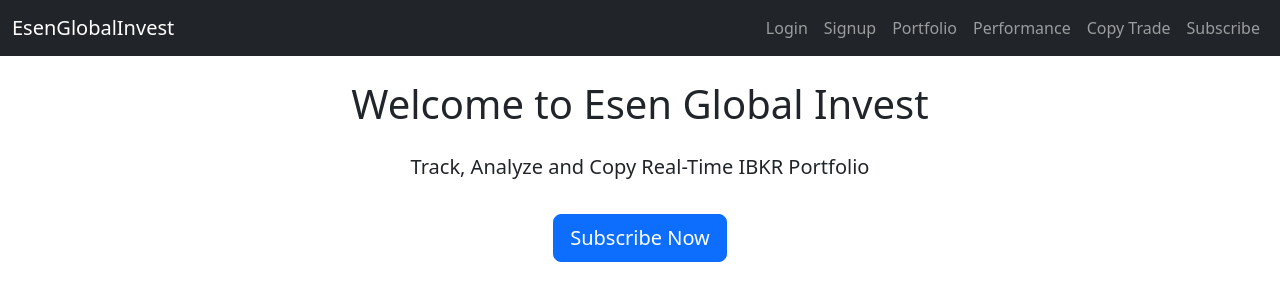
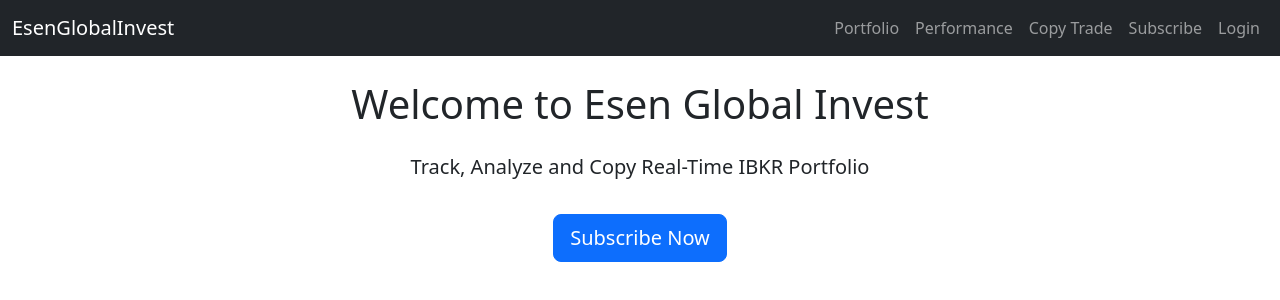
Before and after one commit to mustafaesen111/web2, a Flask app: page / in a window 1280 px wide. Shown: the top 300 px of the page. Run offline with Flask 3, Linux system fonts and the light colour scheme.

Commit message:
Update layout.html

```diff
--- a/templates/layout.html
+++ b/templates/layout.html
@@ -1,54 +1,54 @@
 <!DOCTYPE html>
 <html lang="en">
 <head>
-    <meta charset="UTF-8">
-    <meta name="viewport" content="width=device-width, initial-scale=1.0">
+    <meta charset="UTF-8" />
+    <meta name="viewport" content="width=device-width, initial-scale=1" />
     <title>{% block title %}Esen Global Invest{% endblock %}</title>
-    <link href="https://cdn.jsdelivr.net/npm/bootstrap@5.3.0/dist/css/bootstrap.min.css" rel="stylesheet">
-    <link rel="stylesheet" href="{{ url_for('static', filename='css/style.css') }}">
+    <link href="https://cdn.jsdelivr.net/npm/bootstrap@5.3.0/dist/css/bootstrap.min.css" rel="stylesheet" />
+    <link rel="stylesheet" href="{{ url_for('static', filename='css/style.css') }}" />
 </head>
 <body>
     <nav class="navbar navbar-expand-lg navbar-dark bg-dark">
         <div class="container-fluid">
-            <a class="navbar-brand" href="/">EsenGlobalInvest</a>
-            <button class="navbar-toggler" type="button" data-bs-toggle="collapse" data-bs-target="#navbarNav">
+            <a class="navbar-brand" href="{{ url_for('home') }}">EsenGlobalInvest</a>
+            <button
+                class="navbar-toggler"
+                type="button"
+                data-bs-toggle="collapse"
+                data-bs-target="#navbarNav"
+                aria-controls="navbarNav"
+                aria-expanded="false"
+                aria-label="Toggle navigation"
+            >
                 <span class="navbar-toggler-icon"></span>
             </button>
             <div class="collapse navbar-collapse" id="navbarNav">
                 <ul class="navbar-nav ms-auto">
+                    <li class="nav-item"><a class="nav-link" href="{{ url_for('portfolio') }}">Portfolio</a></li>
+                    <li class="nav-item"><a class="nav-link" href="{{ url_for('performance') }}">Performance</a></li>
+                    <li class="nav-item"><a class="nav-link" href="{{ url_for('copy_trade') }}">Copy Trade</a></li>
+                    <li class="nav-item"><a class="nav-link" href="{{ url_for('subscribe') }}">Subscribe</a></li>
                     {% if current_user.is_authenticated %}
-                        <li class="nav-item">
-                            <span class="nav-link">Hi, {{ current_user.email }}</span>
-                        </li>
-                        <li class="nav-item">
-                            <a class="nav-link" href="/logout">Logout</a>
-                        </li>
+                        <li class="nav-item"><a class="nav-link" href="{{ url_for('logout') }}">Logout</a></li>
                     {% else %}
-                        <li class="nav-item">
-                            <a class="nav-link" href="/login">Login</a>
-                        </li>
-                        <li class="nav-item">
-                            <a class="nav-link" href="/signup">Signup</a>
-                        </li>
+                        <li class="nav-item"><a class="nav-link" href="{{ url_for('login') }}">Login</a></li>
                     {% endif %}
-                    <li class="nav-item"><a class="nav-link" href="/portfolio">Portfolio</a></li>
-                    <li class="nav-item"><a class="nav-link" href="/performance">Performance</a></li>
-                    <li class="nav-item"><a class="nav-link" href="/copy-trade">Copy Trade</a></li>
-                    <li class="nav-item"><a class="nav-link" href="/subscribe">Subscribe</a></li>
                 </ul>
             </div>
         </div>
     </nav>
 
     <main class="container mt-4">
-        {% with messages = get_flashed_messages() %}
+        {% with messages = get_flashed_messages(with_categories=true) %}
             {% if messages %}
-                {% for message in messages %}
-                    <div class="alert alert-info">{{ message }}</div>
+                {% for category, message in messages %}
+                    <div class="alert alert-{{ category }} alert-dismissible fade show" role="alert">
+                        {{ message }}
+                        <button type="button" class="btn-close" data-bs-dismiss="alert" aria-label="Close"></button>
+                    </div>
                 {% endfor %}
             {% endif %}
         {% endwith %}
-
         {% block content %}{% endblock %}
     </main>
 
```
